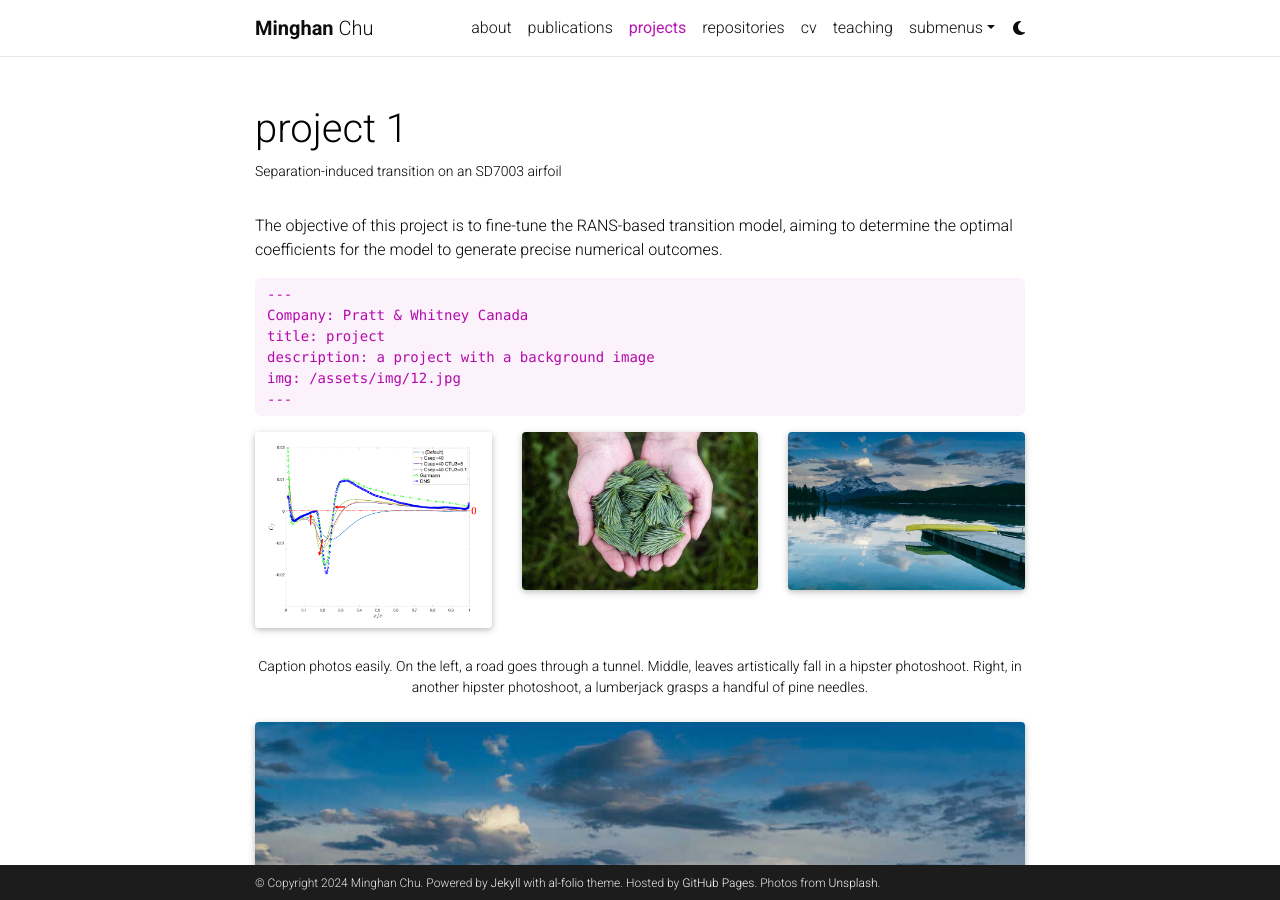
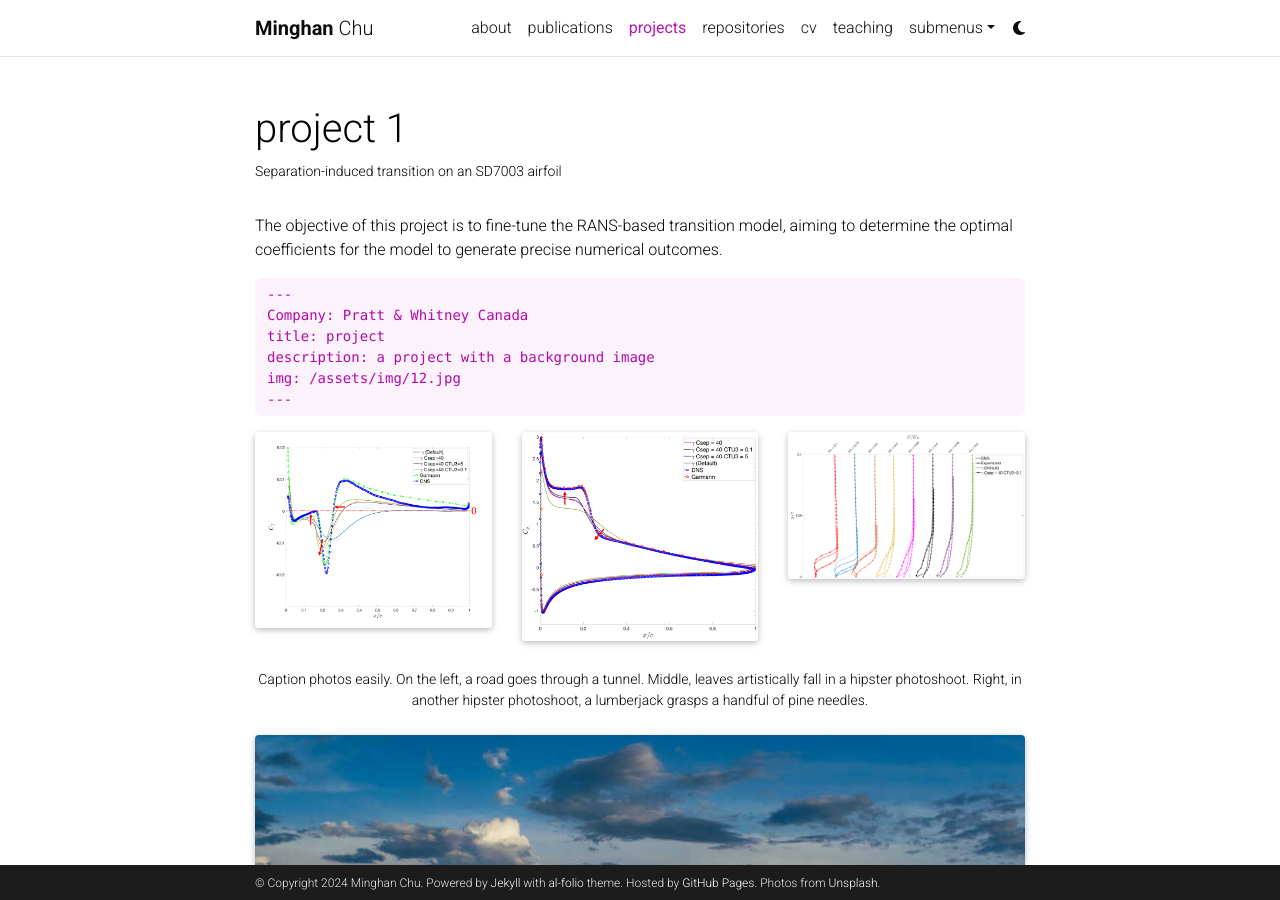
Before and after one commit to MinghanChu/MinghanChu.github.io, a Jekyll site: the page built from _projects/1_project.md, in a window 1280 px wide and 900 px high. Built offline with Jekyll 4.4.1, drawn with Linux system fonts in a browser that asks for light colours; full-size pictures stand in for the smaller copies a plugin makes; comment, search, counter and statistics services are not loaded; a style sheet for code colours, icons or effects is not loaded.

Commit message:
project 1 update

```diff
--- a/_projects/1_project.md
+++ b/_projects/1_project.md
@@ -24,10 +24,10 @@
         {% include figure.html path="assets/img/CfCalibration.png" title="Calibration of Skin friction coefficient" class="img-fluid rounded z-depth-1" %}
     </div>
     <div class="col-sm mt-3 mt-md-0">
-        {% include figure.html path="assets/img/3.jpg" title="example image" class="img-fluid rounded z-depth-1" %}
+        {% include figure.html path="assets/img/CpCalibration.png" title="Calibration of pressure coefficient" class="img-fluid rounded z-depth-1" %}
     </div>
     <div class="col-sm mt-3 mt-md-0">
-        {% include figure.html path="assets/img/5.jpg" title="example image" class="img-fluid rounded z-depth-1" %}
+        {% include figure.html path="assets/img/VelCalibration.png" title="Calibration of streamwise mean velocity" class="img-fluid rounded z-depth-1" %}
     </div>
 </div>
 <div class="caption">
```
Also changed, not shown: assets/img/CpCalibration.png (added), assets/img/VelCalibration.png (added).
